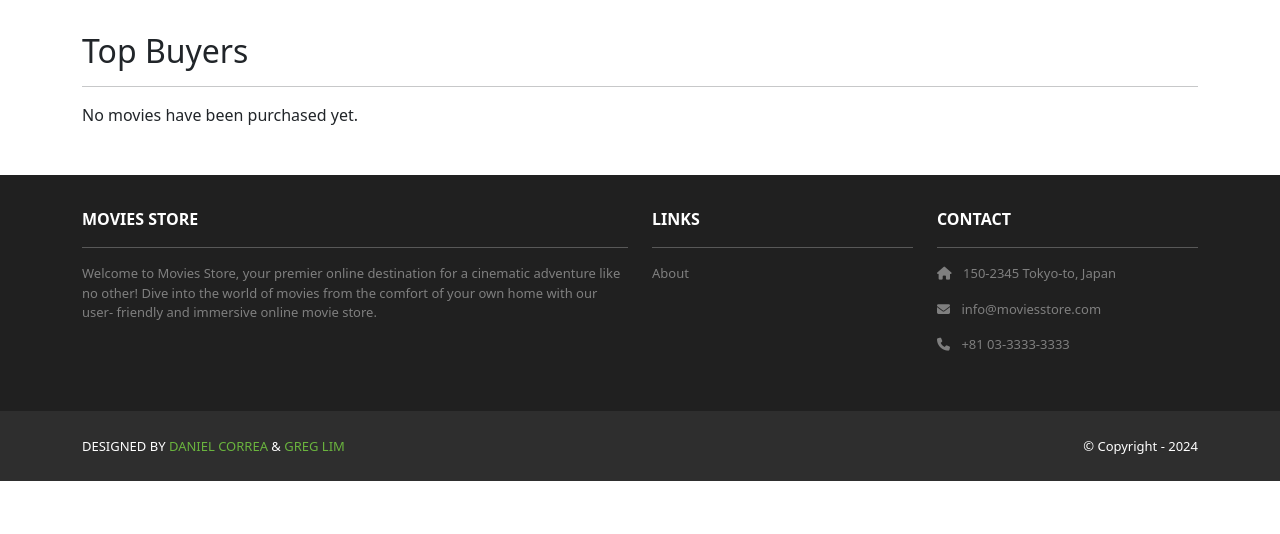
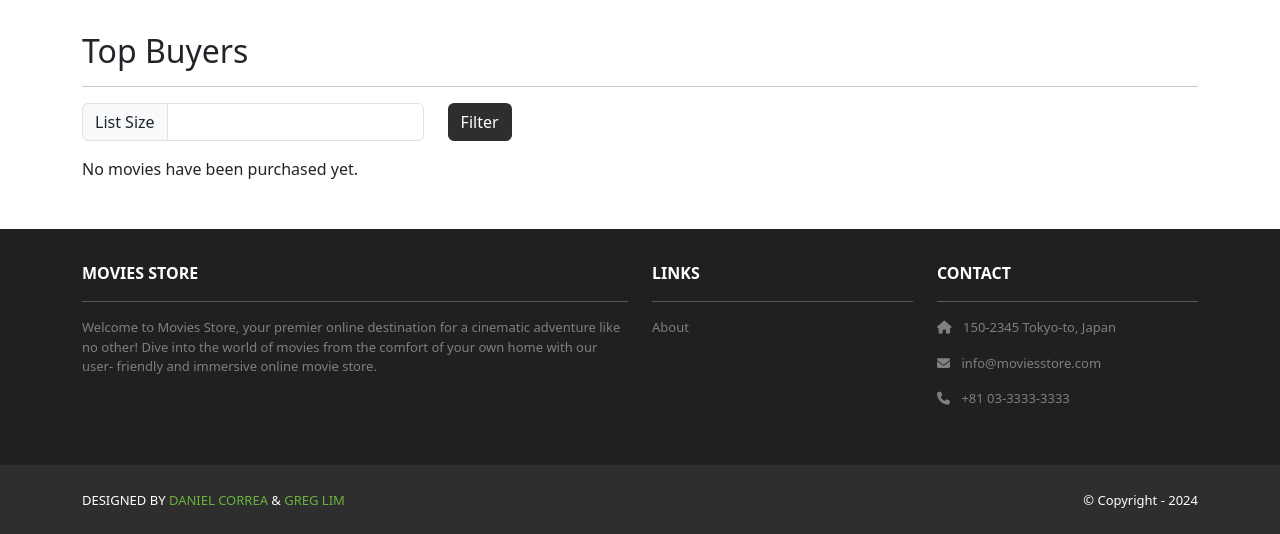
Before and after one commit to turtlevil/moviesstore, a Django app: template cart/templates/cart/top_buyers.html in a window 1280 px wide. Shown: the part 82-616 px from the top of the page. Run offline with Django 5.2, Linux system fonts and the light colour scheme; the template is opened without the code that fills it, so the values that code supplies are empty; some libraries are stand-ins or nearby versions.

Commit message:
added top buyers list size filtering

```diff
--- a/cart/templates/cart/top_buyers.html
+++ b/cart/templates/cart/top_buyers.html
@@ -6,6 +6,24 @@
             <div class="col mx-auto mb-3">
                 <h2>Top Buyers</h2>
                 <hr />
+                <p class="card-text">
+                    <form method="GET">
+                        <div class="row">
+                            <div class="col-auto">
+                                <div class="input-group col-auto">
+                                    <div class="input-group-text">
+                                        List Size</div>
+                                    <input type="text" class="form-control"
+                                        name="list-size">
+                                </div>
+                            </div>
+                            <div class="col-auto">
+                                <button class="btn bg-dark text-white"
+                                    type="submit">Filter</button>
+                            </div>
+                        </div>
+                    </form>
+                </p>
                 {% if template_data.top_buyer %}
                 <div class="card mb-4">
                     <div class="card-header">
```
Also changed, not shown: cart/views.py (+7 -0 lines).
